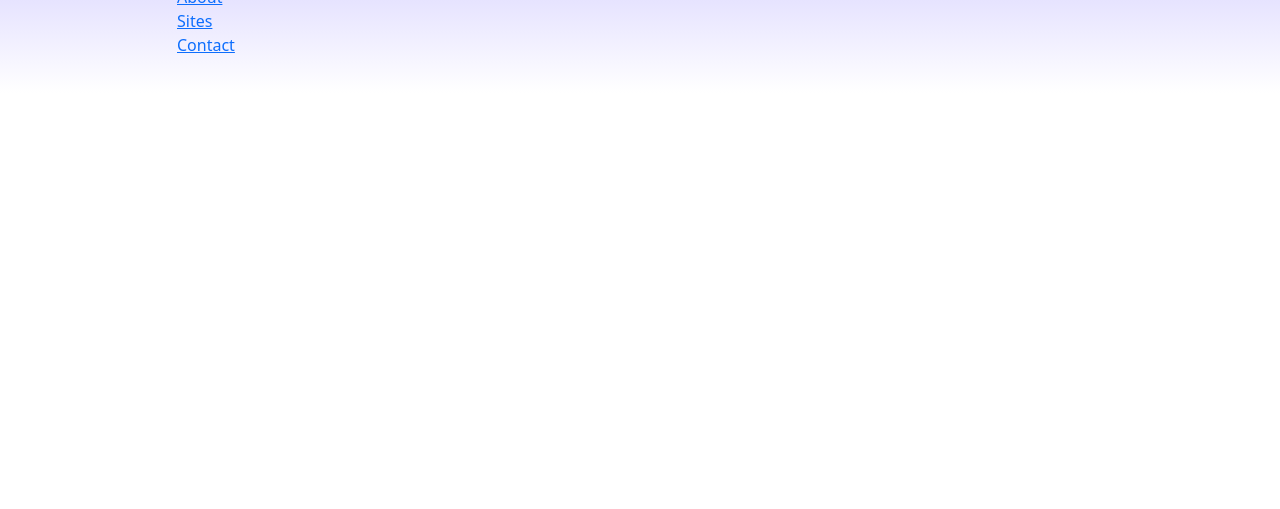
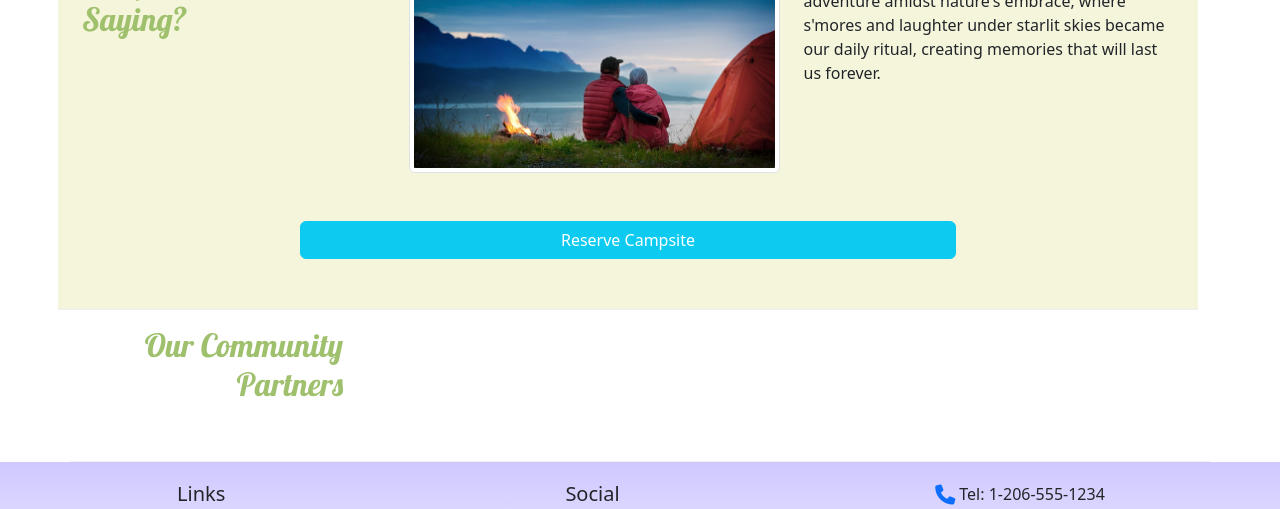
Before and after one commit to Shom-nath/Nucampsite, a website built with Parcel: page index.html in a window 1280 px wide. Shown: the part 1850-2359 px from the top of the page. Before the commit the page ends 1943 px from the top, so only its background shows below. Built offline with nearby package versions, Linux system fonts and the light colour scheme; files whose address does not match are found by name.

Commit message:
added some more button stuffs in testimonial section

```diff
--- /dev/null
+++ b/CSS/_review-section.scss
@@ -0,0 +1,30 @@
+
+// Mixins allow you to create a function-like CSS to add multiple rulesets to one class. You can also extend from them to add variations for specific custom classes.
+@mixin review-section() {
+    background: beige;
+    // Add more CSS rules here if you'd like
+}
+
+.review-section {
+    // Add the review-section mixin
+    @include review-section;
+    // Add more CSS rules here if you'd like
+}
+
+// This is similar to a mixin but is more useful when creating custom CSS button components
+%campsite-btn {
+    background: #0dcaf0;
+    display: flex;
+    justify-content: center;
+    align-items: center;
+    padding: 0.5rem 1rem;
+    border-radius: 0.5rem;
+    width: 60%;
+    // text-decoration: none;
+}
+
+// We can extend from the %campsite-btn
+.campsite-btn {
+    @extend %campsite-btn;
+    // Add more CSS rules here if you'd like
+}
--- a/CSS/styles.scss
+++ b/CSS/styles.scss
@@ -69,3 +69,5 @@ h2 {
     /* height: 20%;; */
  }
 @import 'modal';
+
+@import 'review-section';
--- a/index.html
+++ b/index.html
@@ -271,6 +271,30 @@
                     </div>
                 </div>
             </div>
+            <div class="row row-content align-item-start review-section mt-3 mb-3">
+                <div class="col-sm-4 col-md-3 order-sm-first">
+                    <h2>What Happy Campers Are Saying?</h2>
+                </div>
+                <div class="col ms-lg-5">
+                    <img src="./img/happy-campers.jpg" alt="pic of two campers" class="img-thumbnail img-fluid">
+                </div>
+                <div class="col">
+                    <h3>So Worth It!</h3>
+                    <p>We had a blast as we embarked on a wild adventure amidst nature's embrace, where s'mores and laughter under starlit skies became our daily ritual, creating memories that will last us forever.</p>
+                </div>
+                <div class="d-flex justify-content-center mt-5">
+
+                    <a class="campsite-btn  btn btn-info text-white" href="#reserveModal" role="button" data-bs-toggle="modal">Reserve Campsite</a>
+
+                    <!-- <button class="campsite-btn">
+                        <a href="#reserveModal" data-bs-toggle="modal" role="button">Reserve Campsite</a>
+                    </button> -->
+
+
+
+                </div>
+
+            </div>
         </section>
 
         <!-- Reservation section -->
```
Also changed, not shown: img/happy-campers.jpg (added).
